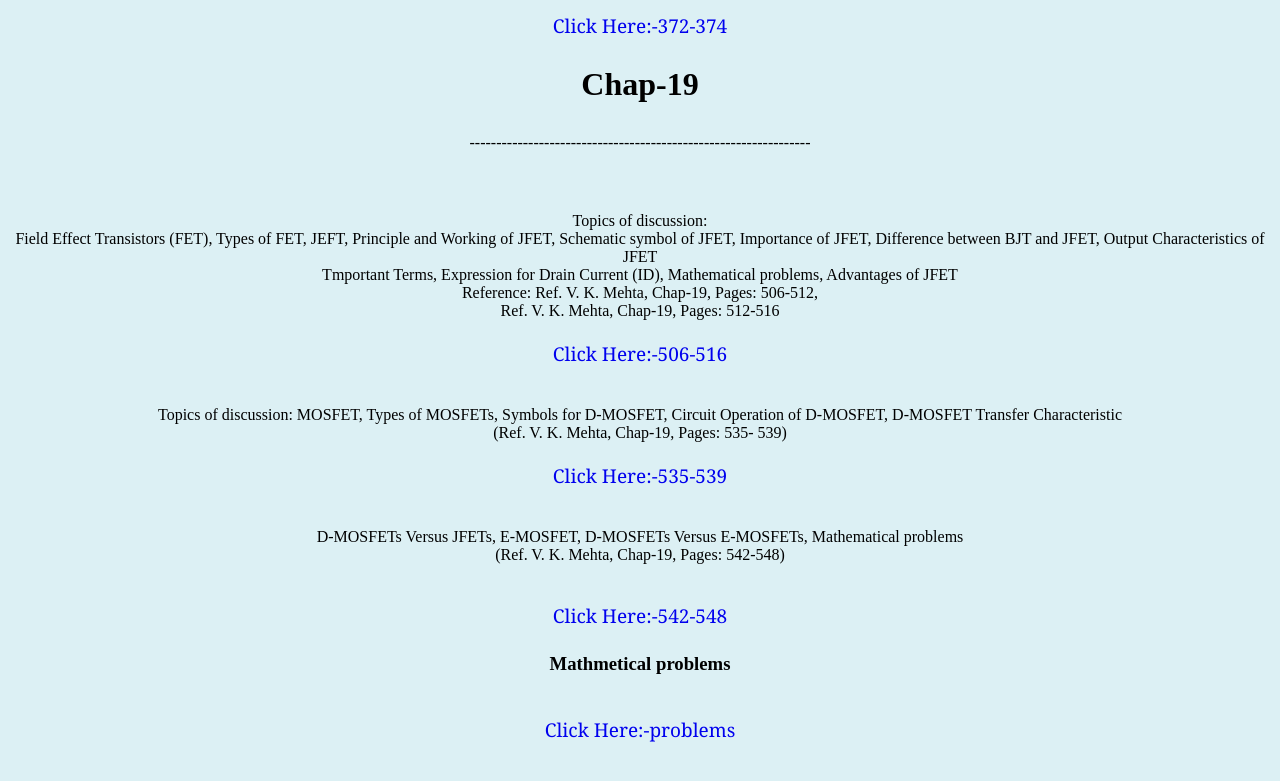
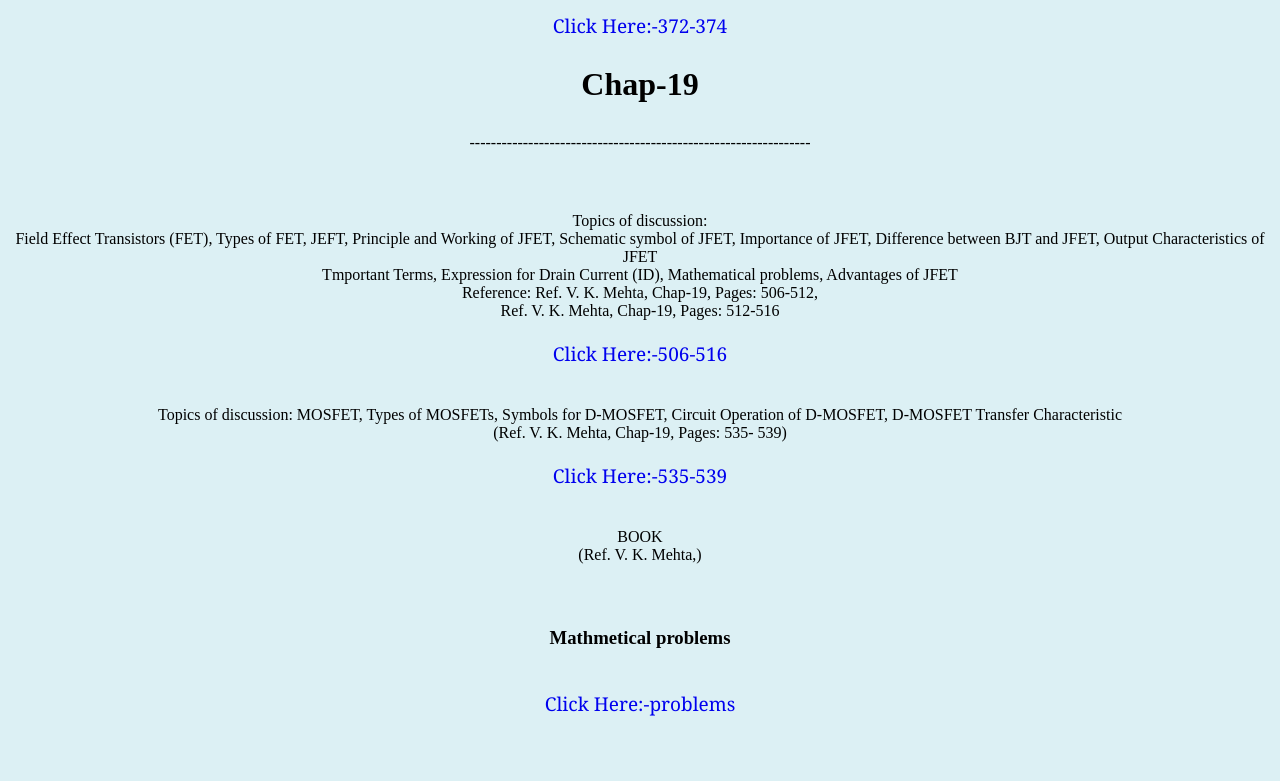
Before and after one commit to ashikurrahman1223/ashikurrahman1223.github.io, a plain HTML site: page index.html in a window 1280 px wide. Shown: the part 1702-2483 px from the top of the page. Drawn offline with Linux system fonts and the light colour scheme.

Commit message:
Update index.html

```diff
--- a/index.html
+++ b/index.html
@@ -133,10 +133,10 @@ MOSFET, Types of MOSFETs, Symbols for D-MOSFET, Circuit Operation of D-MOSFET, D
 <a href="/536-640.pdf" >Click Here:-535-539</a>
 <br>
 
-<p align="center">D-MOSFETs Versus JFETs, E-MOSFET, D-MOSFETs Versus E-MOSFETs, Mathematical problems
-<br>(Ref. V. K. Mehta, Chap-19, Pages: 542-548)</p>
+<p align="center">BOOK
+<br>(Ref. V. K. Mehta,)</p>
 <br>
-<a href="/542-548.pdf" >Click Here:-542-548</a>
+<a href="" ></a>
 
 <h3 align="center">Mathmetical problems</h3><br>
 <a href="/Mid and Final_Maths Syllabus_CSE215_Summer_2025.docx (1).pdf">Click Here:-problems</a>
```
